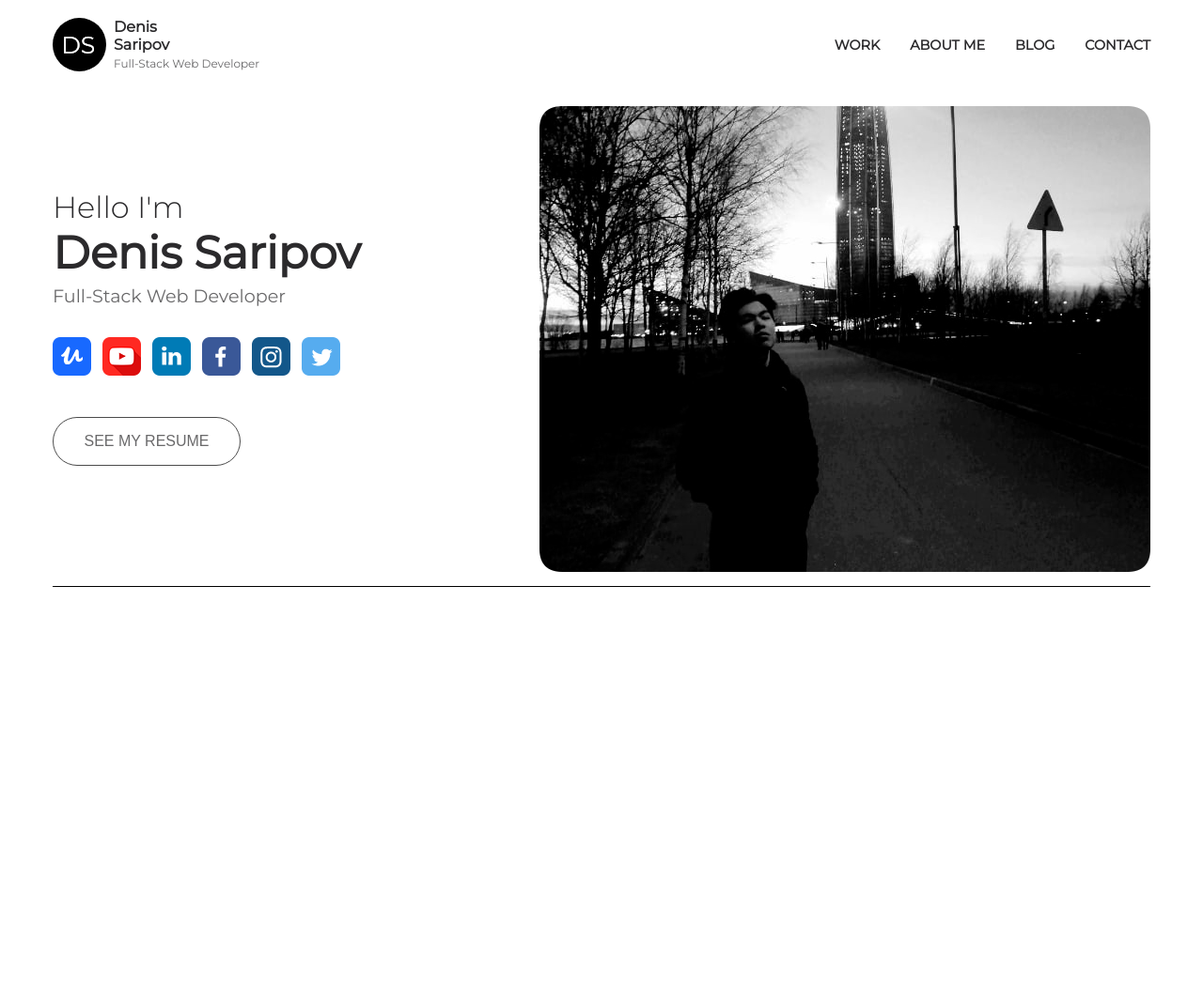
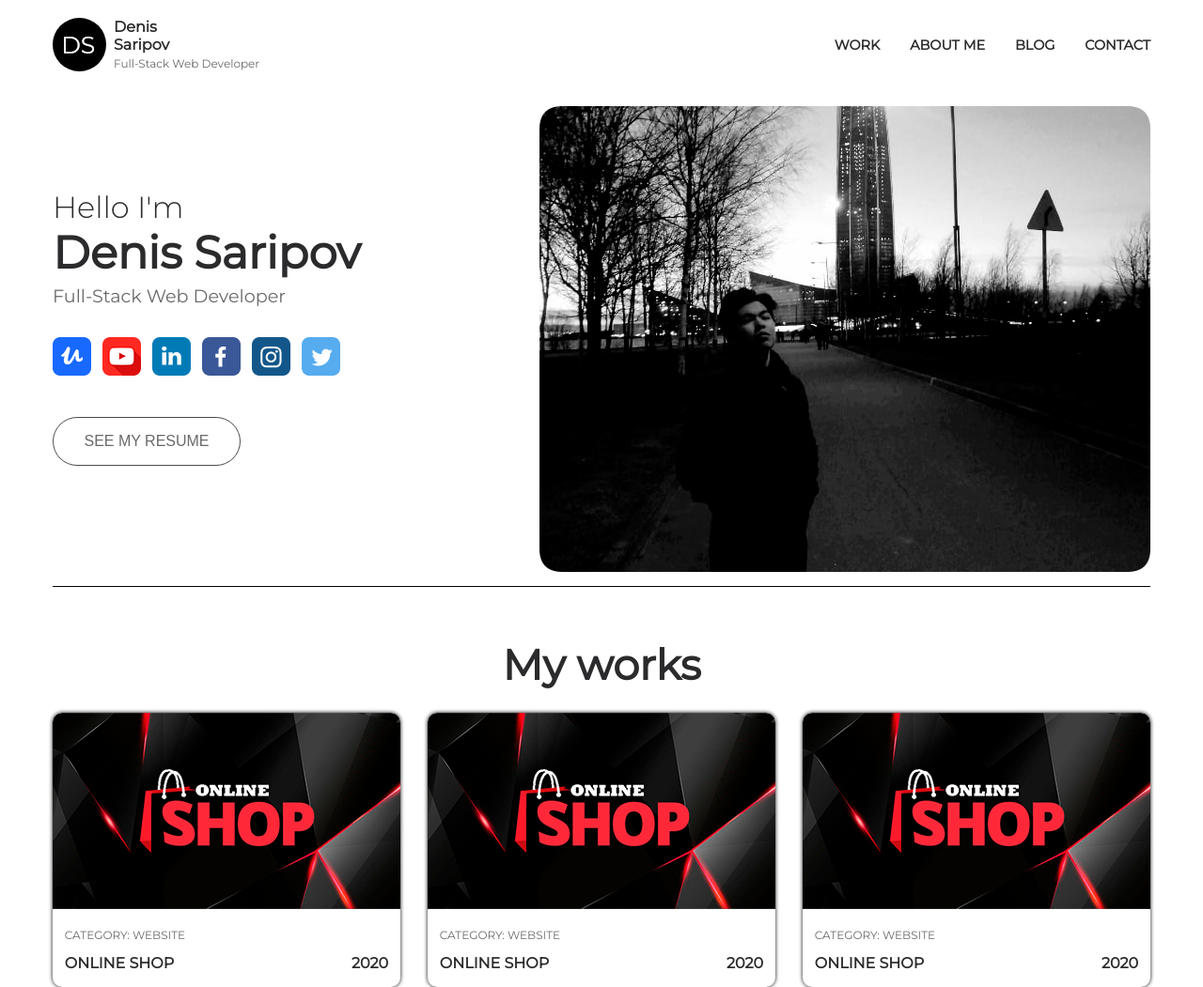
Before and after one commit to saripovdenis/portfolio-landing, a plain HTML site: page index.html in a window 1280 px wide. Shown: the whole page at 94% size. Before the commit the page ends 800 px from the top, so only its background shows below. Drawn offline with Linux system fonts and the light colour scheme.

Commit message:
Add a portfolio works

```diff
--- a/index.html
+++ b/index.html
@@ -39,22 +39,22 @@
                 <div class="intro_text">Full-Stack Web Developer</div>
 
                 <div class="social">
-                    <a class="social_link" href="#">
+                    <a class="social_link" href="https://www.udemy.com/">
                         <img src="./images/udemy.png" alt="">
                     </a>
-                    <a class="social_link" href="#">
+                    <a class="social_link" href="https://www.youtube.com/">
                         <img src="./images/youtube.png" alt="">
                     </a>
-                    <a class="social_link" href="#">
+                    <a class="social_link" href="https://www.linkedin.cn/">
                         <img src="./images/linkedin.png" alt="">
                     </a>
-                    <a class="social_link" href="#">
+                    <a class="social_link" href="https://ru-ru.facebook.com/">
                         <img src="./images/facebook.png" alt="">
                     </a>
-                    <a class="social_link" href="#">
+                    <a class="social_link" href="https://www.instagram.com/saripov_denis/">
                         <img src="./images/instagram.png" alt="">
                     </a>
-                    <a class="social_link" href="#">
+                    <a class="social_link" href="https://twitter.com/">
                         <img src="./images/twitter.png" alt="">
                     </a>
                 </div>
@@ -68,5 +68,46 @@
         </div>
     </div>
 </div>
+
+<div class="works">
+    <div class="container">
+        <h3 class="text_center">My works</h3>
+
+        <div class="portfolio">
+            <div class="work">
+                <img src="./images/work%20logo.png" alt="">
+                <div class="work_content">
+                    <div class="work_cat">category: website</div>
+                    <div class="work_title">
+                        Online shop
+                        <div class="work_date">2020</div>
+                    </div>
+                </div>
+            </div>
+
+            <div class="work">
+                <img src="./images/work%20logo.png" alt="">
+                <div class="work_content">
+                    <div class="work_cat">category: website</div>
+                    <div class="work_title">
+                        Online shop
+                        <div class="work_date">2020</div>
+                    </div>
+                </div>
+            </div>
+
+            <div class="work">
+                <img src="./images/work%20logo.png" alt="">
+                <div class="work_content">
+                    <div class="work_cat">category: website</div>
+                    <div class="work_title">
+                        Online shop
+                        <div class="work_date">2020</div>
+                    </div>
+                </div>
+            </div>
+        </div>
+    </div>
+</div>
 </body>
 </html>
--- a/style.css
+++ b/style.css
@@ -167,3 +167,51 @@ p {
     z-index: 1;
     margin-bottom: 1rem;
 }
+
+.text_center {
+    margin-top: 3.5rem;
+    margin-bottom: 1.5rem;
+    text-align: center;
+    font-size: 2.8rem;
+    font-weight: bold;
+    color: var(--black);
+}
+
+.portfolio {
+    display: flex;
+    justify-content: space-between;
+    flex-wrap: wrap;
+}
+
+.work {
+    overflow: hidden;
+    box-shadow: 0 0 4px black;
+    border-radius: 10px;
+}
+
+.work:hover {
+    box-shadow: 0 0 12px black;
+}
+
+.work_content {
+    padding: 1rem 0.8rem;
+}
+
+.work_cat {
+    font-size: 0.75rem;
+    text-transform: uppercase;
+    color: var(--black);
+    opacity: 0.7;
+
+    margin-bottom: 0.8rem;
+}
+
+.work_title {
+    display: flex;
+    justify-content: space-between;
+
+    font-size: 1rem;
+    font-weight: bold;
+    text-transform: uppercase;
+    color: var(--black);
+}
```
Also changed, not shown: README.md (added).
